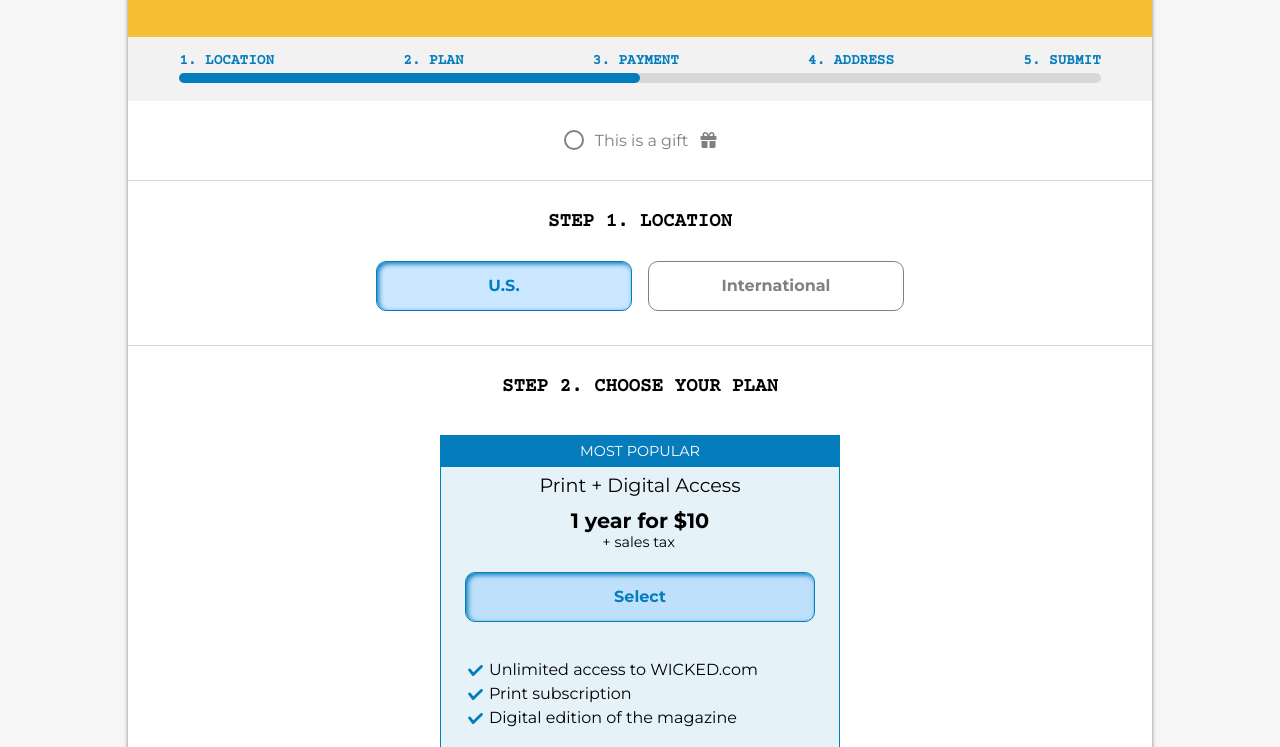
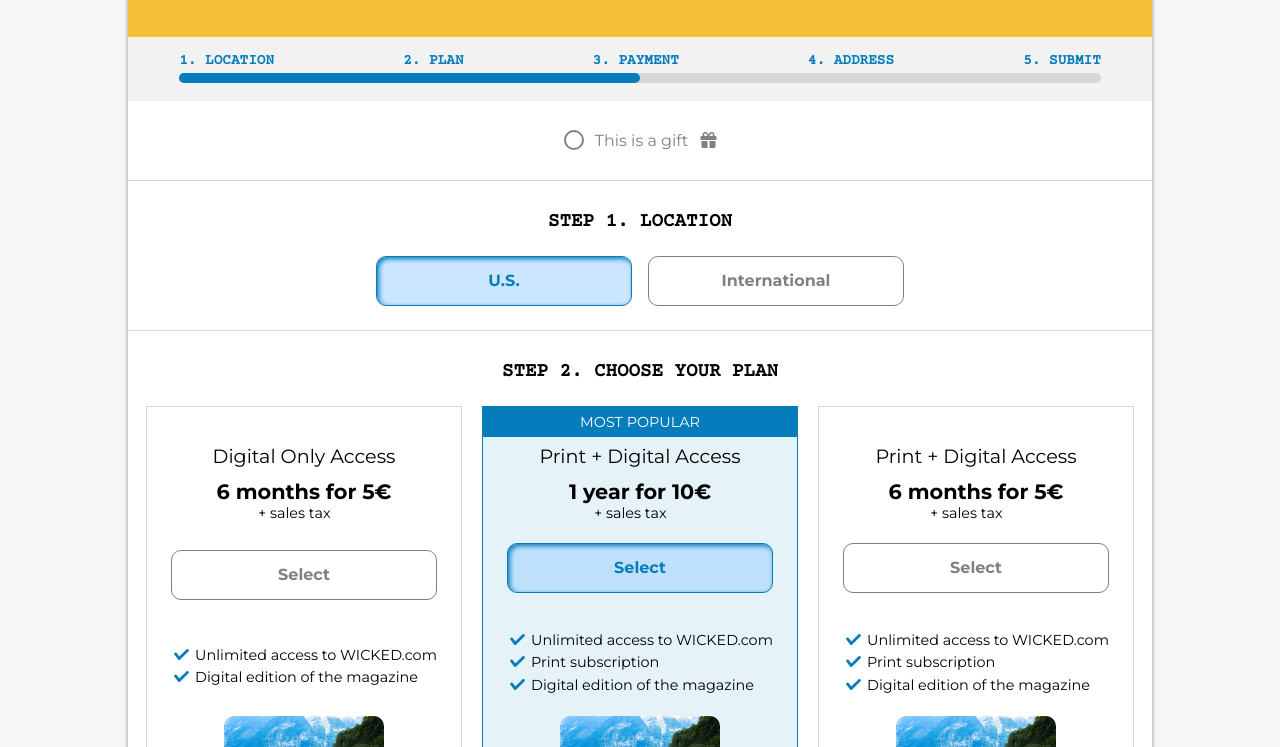
Before and after one commit to jseguraweb/wired-clone, a website: page form.html in a window 1280 px wide. Shown: the part 140-887 px from the top of the page. Drawn offline with nearby package versions, Linux system fonts and the light colour scheme.

Commit message:
refactor cards with display grid

```diff
--- a/form.html
+++ b/form.html
@@ -56,8 +56,8 @@
                     <p>This is a gift <i class="fas fa-gift"></i></p>
                 </label>
             </div>
-            <div class="step">
-                <fieldset id="location">
+            <div class="step" id="location">
+                <fieldset>
                     <legend>
                         <h3>Step 1. Location</h3>
                     </legend>
@@ -85,22 +85,24 @@
                     </div>
                 </fieldset>
             </div>
-            <div class="step">
-                <fieldset id="plan">
+            <div class="step" id="plan">
+                <fieldset>
                     <legend>
                         <h3>Step 2. Choose your plan</h3>
                     </legend>
+                    <div class="wrapper">
                         <div class="card selected-card">
                             <div class="popular"><span>Most popular</span></div>
                             <div class="card-header">
                                 <h5>Print + Digital Access</h5>
-                            <p>1 year for $10</p>
+                                <p>1 year for 10€</p>
                             </div>
                             <label for="print-digital-1">
                                 <div class="button switch rounded-border pressed-button">
                                     <span>Select</span>
                                 </div>
-                            <input type="radio" id="print-digital-1" name="choose-plan" value="print-digital-1" checked>
+                                <input type="radio" id="print-digital-1" name="choose-plan" value="print-digital-1"
+                                    checked>
                             </label>
                             <ul class="benefits">
                                 <li class="advantage">Unlimited access to WICKED.com</li>
@@ -108,7 +110,6 @@
                                 <li class="advantage">Digital edition of the magazine</li>
                             </ul>
                             <img src="./img/backgrounds/pic.jpg" alt="">
-
                         </div>
                         <div class="card">
                             <div class="card-header">
@@ -144,6 +145,7 @@
                                 <li class="advantage">Digital edition of the magazine</li>
                             </ul>
                             <img src="./img/backgrounds/pic.jpg" alt="">
+                        </div>
                     </div>
                 </fieldset>
             </div>
--- a/stylesheet/scss/_component.scss
+++ b/stylesheet/scss/_component.scss
@@ -98,7 +98,7 @@
 .card {
     max-width: 25rem;
     height: auto;
-    margin: 1rem auto;
+    margin: 0.5rem auto;
     background-color: #fff;
     border: 1px solid $bar-grey;
     padding: 2rem 1.5rem;
@@ -158,6 +158,7 @@
     }
 
     .advantage {
+        font-size: 0.9rem;
         position: relative;
         margin: 0rem 0 0.5rem 1rem;
         padding-left: 0.5rem;
@@ -184,9 +185,6 @@
         border-radius: 10px;;
     }
 
-    @media screen and (min-width: 600px){
-        width: 80%;
-    }
 }
 
 .selected-card {
--- a/stylesheet/scss/modules/_form.scss
+++ b/stylesheet/scss/modules/_form.scss
@@ -18,6 +18,7 @@ form {
 
 fieldset {
     width: 100%;
+    padding: 0;
 
     h3 {
         @include mini-heading;
@@ -34,7 +35,7 @@ fieldset {
 .step {
     width: auto;
     max-width: 100%;
-    padding: 1rem;
+    padding: 1rem 0;
     @include thin-bottom-border;
 }
 
@@ -217,3 +218,24 @@ fieldset {
         width: 33rem;
     }
 }
+
+#plan {
+    .wrapper {
+        display: grid;
+        grid-template-columns: repeat(auto-fit, minmax(16rem, 1fr));
+        grid-gap: 1rem;
+        padding: 0 1rem;
+    }
+}
+
+@media screen and (min-width: 768px) {
+    .card:nth-of-type(1) {
+        order: 2;
+    }
+    .card:nth-of-type(2) {
+        order: 1;
+    }
+    .card:nth-of-type(2) {
+        order: 3;
+    }
+}
```
Also changed, not shown: stylesheet/style.css, 1 other file. Lines whose indentation alone changed are shown as unchanged.
